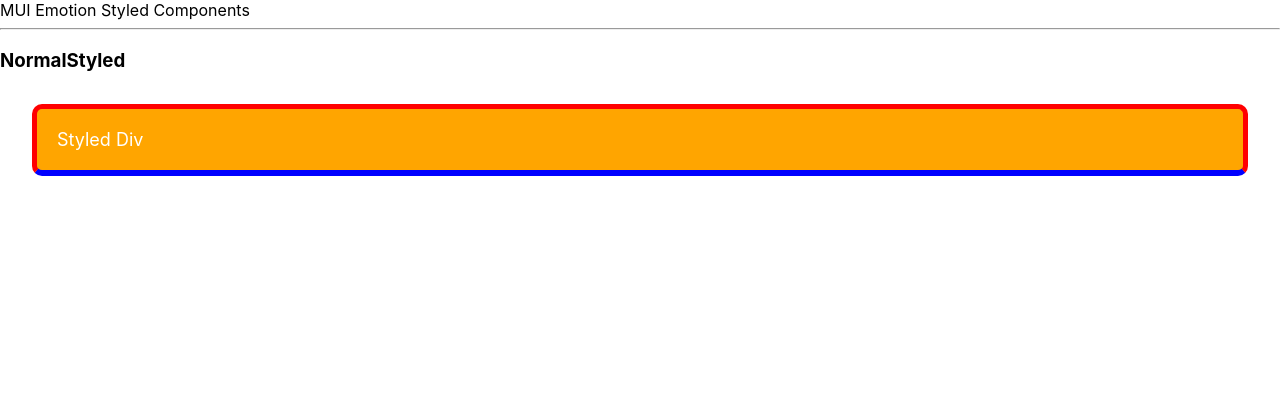
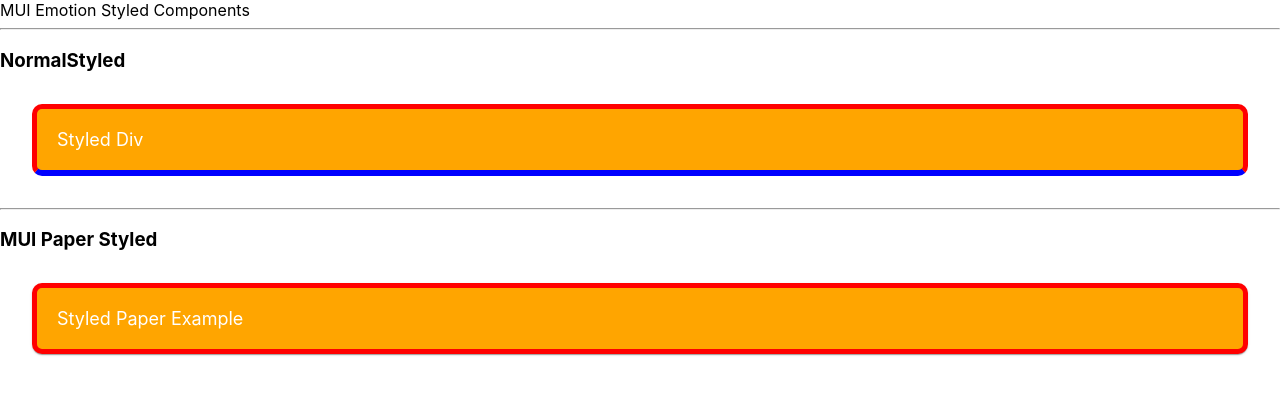
Before and after one commit to mayurpatildax/MUI-Emotion-Styled-Typescript, a React (Create React App) app: page / in a window 1280 px wide. Shown: the top 394 px of the page. Built offline with nearby package versions, Linux system fonts and the light colour scheme.

Commit message:
added mui and created mui styled component

```diff
--- a/package.json
+++ b/package.json
@@ -5,6 +5,7 @@
   "dependencies": {
     "@emotion/react": "^11.10.4",
     "@emotion/styled": "^11.10.4",
+    "@mui/material": "^5.10.7",
     "@testing-library/jest-dom": "^5.14.1",
     "@testing-library/react": "^13.0.0",
     "@testing-library/user-event": "^13.2.1",
--- a/src/App.tsx
+++ b/src/App.tsx
@@ -1,4 +1,5 @@
 import React from "react";
+import MUIPaperStyled from "./components/MUIPaperStyled";
 import NormalStyled from "./components/NormalStyled";
 
 function App() {
@@ -7,6 +8,8 @@ function App() {
       <div className="App">MUI Emotion Styled Components</div>
       <hr />
       <NormalStyled />
+      <hr />
+      <MUIPaperStyled />
     </>
   );
 }
--- /dev/null
+++ b/src/components/MUIPaperStyled.tsx
@@ -0,0 +1,25 @@
+import styled from "@emotion/styled";
+import { Paper } from "@mui/material";
+import React from "react";
+
+const MUIPaperStyled = () => {
+  // Use bracket for MUI Component
+  const StyledPaper = styled(Paper)`
+    color: white;
+    font-size: large;
+    background-color: orange;
+    border: 5px solid red;
+    border-radius: 10px;
+    padding: 20px;
+    margin: 2rem;
+  `;
+
+  return (
+    <>
+      <h3>MUI Paper Styled</h3>
+      <StyledPaper>Styled Paper Example</StyledPaper>
+    </>
+  );
+};
+
+export default MUIPaperStyled;
```
Also changed, not shown: 1 other file (tests, documents, lock files or other folders).
